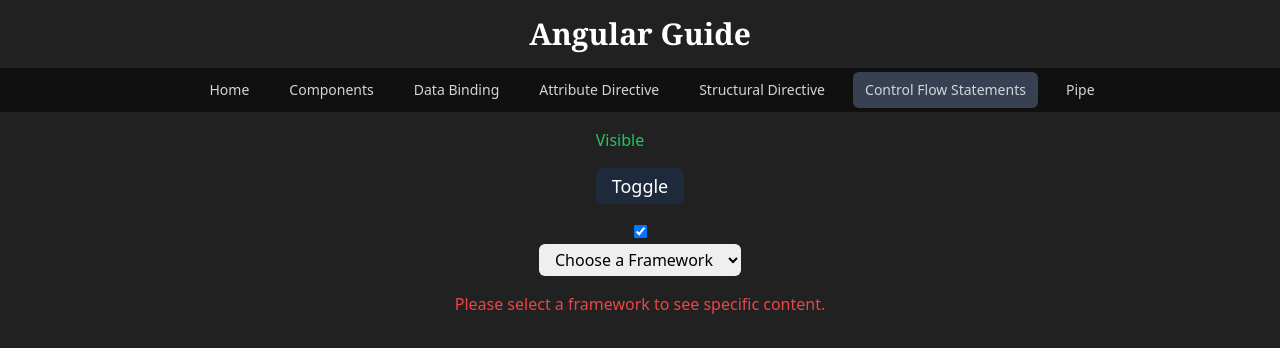
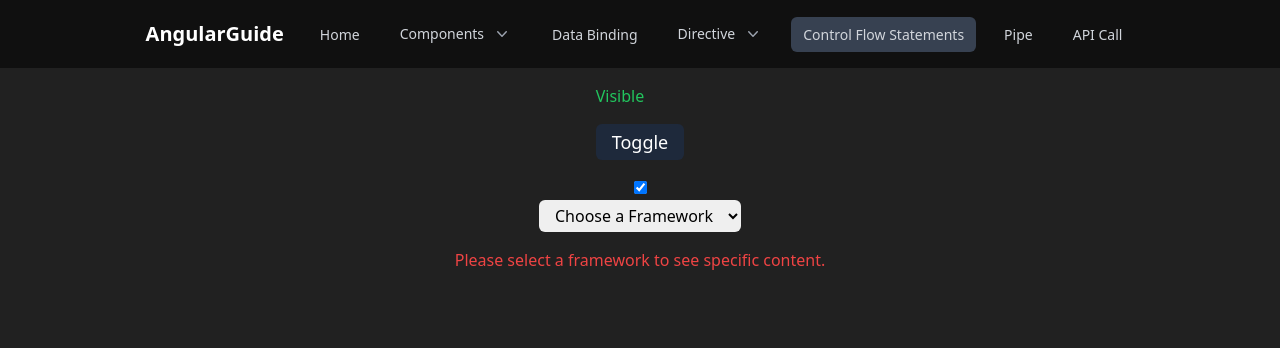
Before and after one commit to nithinK-142/angular-guide, an Angular app: page /control-flow-statements in a window 1280 px wide. Shown: the top 348 px of the page. Built offline with nearby package versions, Linux system fonts and the light colour scheme.

Commit message:
feat: dropdown.

```diff
--- a/src/app/app.component.html
+++ b/src/app/app.component.html
@@ -1,32 +1,79 @@
-<style>
-  h1 {
-    font-family: Georgia, "Times New Roman", Times, serif;
-  }
-</style>
-
 <main>
-  <h1 class="text-3xl font-semibold text-center my-4">Angular Guide</h1>
   <nav class="bg-black/50 py-1">
     <div class="flex flex-1 items-center justify-center">
+      <h1 class="text-xl font-bold text-center my-4">AngularGuide</h1>
       <div class="hidden sm:ml-6 sm:block">
-        <div class="flex space-x-4">
+        <ul class="flex items-center space-x-4">
+          <li *ngFor="let route of routes">
+            <ng-container *ngIf="!route.children; else dropdown">
               <a
-            *ngFor="let route of routes"
                 [routerLink]="route.link"
                 [ngClass]="
-              currentRoute === '/' + route.link
-                ? 'bg-gray-700'
-                : 'hover:bg-gray-700'
+                  isRouteActive(route) ? 'bg-gray-700' : 'hover:bg-gray-700'
                 "
                 class="text-gray-300 rounded-md px-3 py-2 text-sm font-medium hover:text-white"
                 aria-current="page"
               >
                 {{ route.title }}
               </a>
+            </ng-container>
+            <ng-template #dropdown>
+              <div class="relative inline-block text-left">
+                <div>
+                  <button
+                    type="button"
+                    (click)="toggleDropdown(route.title)"
+                    [ngClass]="
+                      isRouteActive(route) ? 'bg-gray-700' : 'hover:bg-gray-700'
+                    "
+                    class="text-gray-300 rounded-md px-3 py-2 text-sm font-medium hover:text-white inline-flex items-center"
+                    [attr.aria-expanded]="isDropdownOpen(route.title)"
+                    aria-haspopup="true"
+                  >
+                    {{ route.title }}
+                    <svg
+                      class="ml-2 h-5 w-5 text-gray-400"
+                      viewBox="0 0 20 20"
+                      fill="currentColor"
+                      aria-hidden="true"
+                    >
+                      <path
+                        fill-rule="evenodd"
+                        d="M5.23 7.21a.75.75 0 011.06.02L10 11.168l3.71-3.938a.75.75 0 111.08 1.04l-4.25 4.5a.75.75 0 01-1.08 0l-4.25-4.5a.75.75 0 01.02-1.06z"
+                        clip-rule="evenodd"
+                      />
+                    </svg>
+                  </button>
                 </div>
+                <div
+                  *ngIf="isDropdownOpen(route.title)"
+                  class="absolute right-0 z-10 mt-2 w-40 origin-top-right rounded-md bg-stone-600 text-white shadow-lg ring-1 ring-black ring-opacity-5 focus:outline-none"
+                  role="menu"
+                  tabindex="-1"
+                >
+                  <div class="py-1" role="none">
+                    <a
+                      *ngFor="let child of route.children"
+                      [routerLink]="child.link"
+                      class="block px-4 py-2 text-sm text-white hover:bg-stone-700 hover:text-white"
+                      [ngClass]="{
+                        'bg-bg-stone-700 text-white':
+                          currentRoute === '/' + child.link
+                      }"
+                      role="menuitem"
+                      tabindex="-1"
+                    >
+                      {{ child.title }}
+                    </a>
+                  </div>
+                </div>
+              </div>
+            </ng-template>
+          </li>
+        </ul>
       </div>
     </div>
   </nav>
 </main>
 
-<router-outlet />
+<router-outlet></router-outlet>
--- a/src/app/app.component.ts
+++ b/src/app/app.component.ts
@@ -8,9 +8,15 @@
 } from '@angular/router';
 import { filter } from 'rxjs/operators';
 
+interface SingleRoute {
+  title: string;
+  link: string;
+}
+
 interface Route {
   title: string;
-  link: string;
+  link?: string;
+  children?: SingleRoute[];
 }
 
 @Component({
@@ -22,15 +28,37 @@
 export class AppComponent implements OnInit {
   title = 'angular-guide';
   currentRoute: string = '';
+  openDropdown: string | null = null;
 
   routes: Route[] = [
     { title: 'Home', link: '' },
-    { title: 'Components', link: 'components' },
+    {
+      title: 'Components',
+      children: [
+        {
+          title: 'Component1',
+          link: 'components/component1',
+        },
+        {
+          title: 'Component2',
+          link: 'components/component2',
+        },
+      ],
+    },
     { title: 'Data Binding', link: 'data-binding' },
-    { title: 'Attribute Directive', link: 'directive/attribute-directive' },
-    { title: 'Structural Directive', link: 'directive/structural-directive' },
+    {
+      title: 'Directive',
+      children: [
+        { title: 'Attribute Directive', link: 'directive/attribute-directive' },
+        {
+          title: 'Structural Directive',
+          link: 'directive/structural-directive',
+        },
+      ],
+    },
     { title: 'Control Flow Statements', link: 'control-flow-statements' },
     { title: 'Pipe', link: 'pipe' },
+    { title: 'API Call', link: 'api-call' },
   ];
 
   constructor(private router: Router) {}
@@ -40,6 +68,26 @@
       .pipe(filter((event) => event instanceof NavigationEnd))
       .subscribe(() => {
         this.currentRoute = this.router.url;
+        this.openDropdown = null;
       });
   }
+
+  toggleDropdown(routeTitle: string) {
+    this.openDropdown = this.openDropdown === routeTitle ? null : routeTitle;
+  }
+
+  isDropdownOpen(routeTitle: string): boolean {
+    return this.openDropdown === routeTitle;
+  }
+
+  isRouteActive(route: Route): boolean {
+    if (route.link) {
+      return this.currentRoute === '/' + route.link;
+    } else if (route.children) {
+      return route.children.some((child) =>
+        this.currentRoute.startsWith('/' + child.link)
+      );
+    }
+    return false;
+  }
 }
--- a/src/app/app.config.ts
+++ b/src/app/app.config.ts
@@ -2,7 +2,12 @@
 import { provideRouter } from '@angular/router';
 
 import { routes } from './app.routes';
+import { provideHttpClient } from '@angular/common/http';
 
 export const appConfig: ApplicationConfig = {
-  providers: [provideZoneChangeDetection({ eventCoalescing: true }), provideRouter(routes)]
+  providers: [
+    provideZoneChangeDetection({ eventCoalescing: true }),
+    provideRouter(routes),
+    provideHttpClient(),
+  ],
 };
```
Also changed, not shown: src/app/app.routes.ts (+27 -7 lines). Lines whose indentation alone changed are shown as unchanged.
